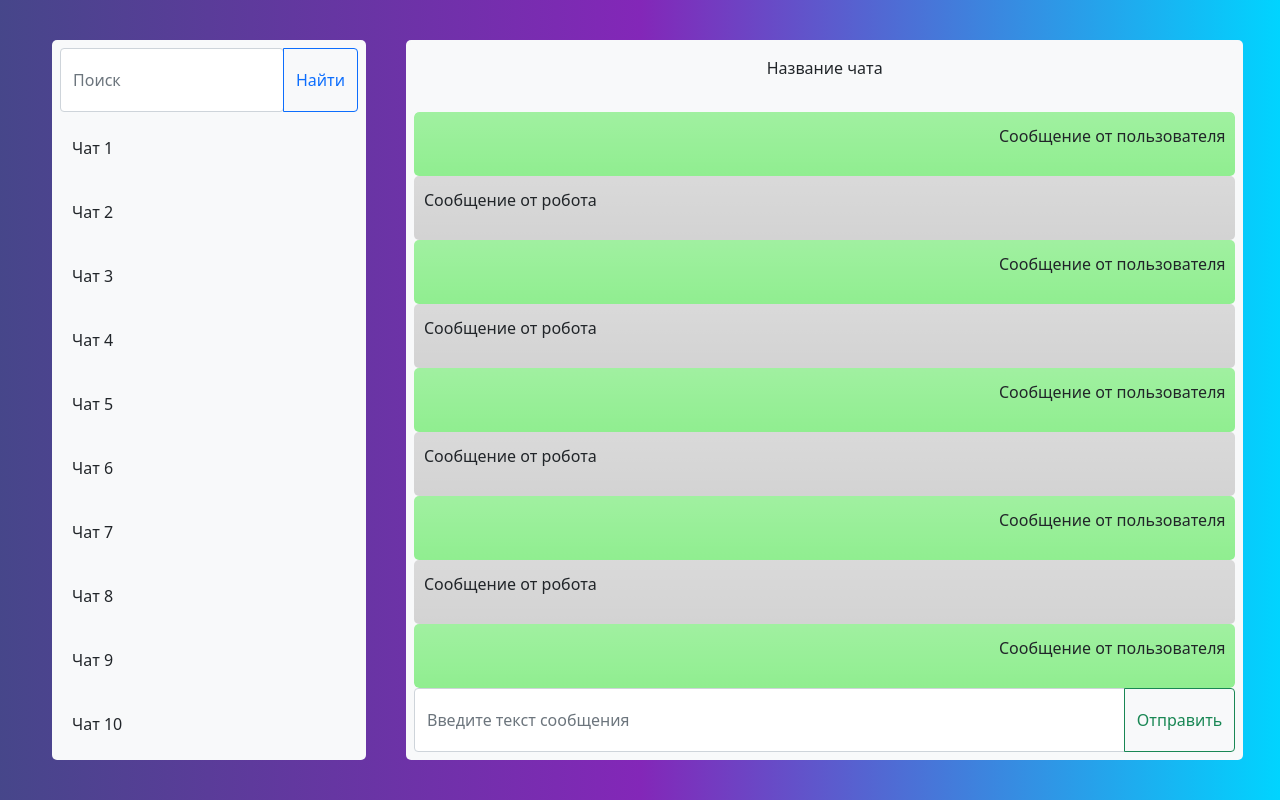
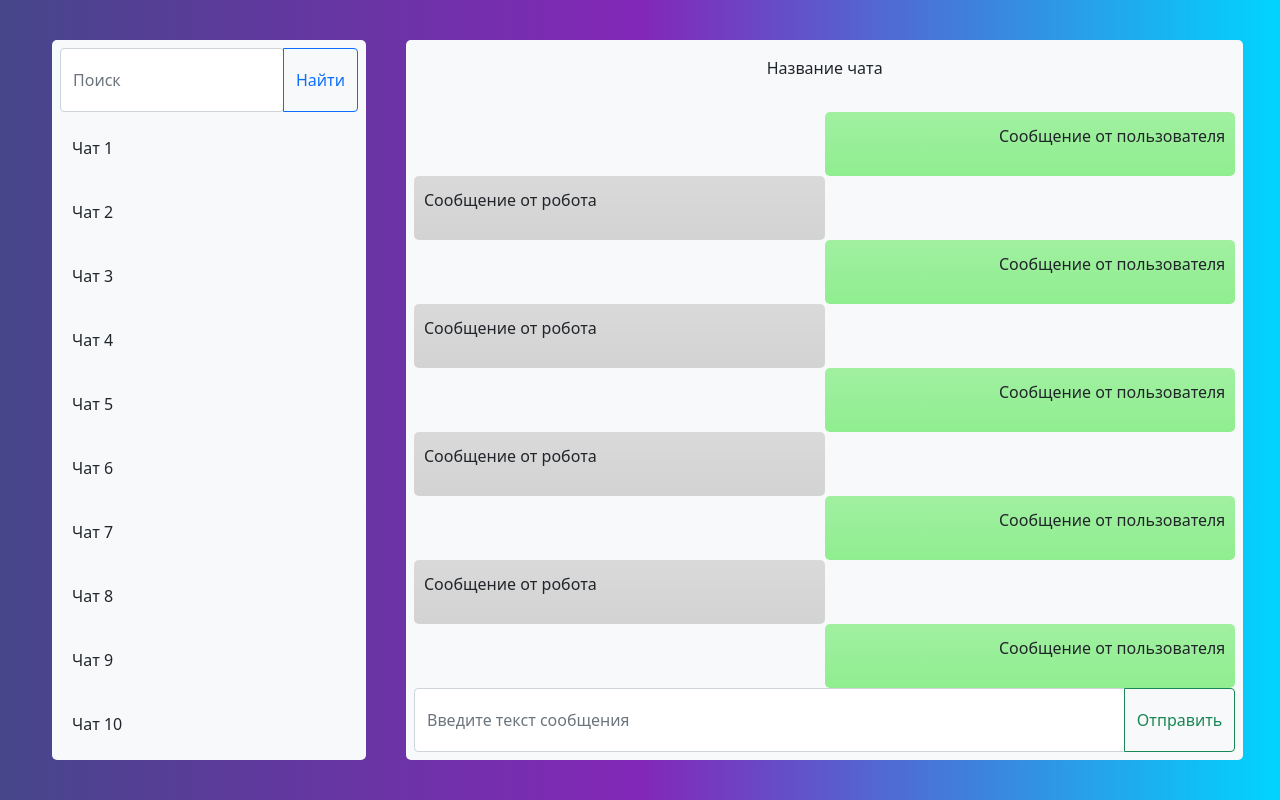
Before and after one commit to kesvesna/chat-template, a plain HTML site: page index.html in a window 1280 px wide. Drawn offline with Linux system fonts and the light colour scheme.

Commit message:
Set message width 50%

```diff
--- a/css/style.css
+++ b/css/style.css
@@ -54,10 +54,12 @@
 	height: 8vh;
 	border-radius: 5px;
 	padding: 0 10px;
+	width: 50%;
 }
 
 .user-message {
 	background-color: lightgreen;
+	margin-left: 50%;
 }
 
 .robot-message {
```
